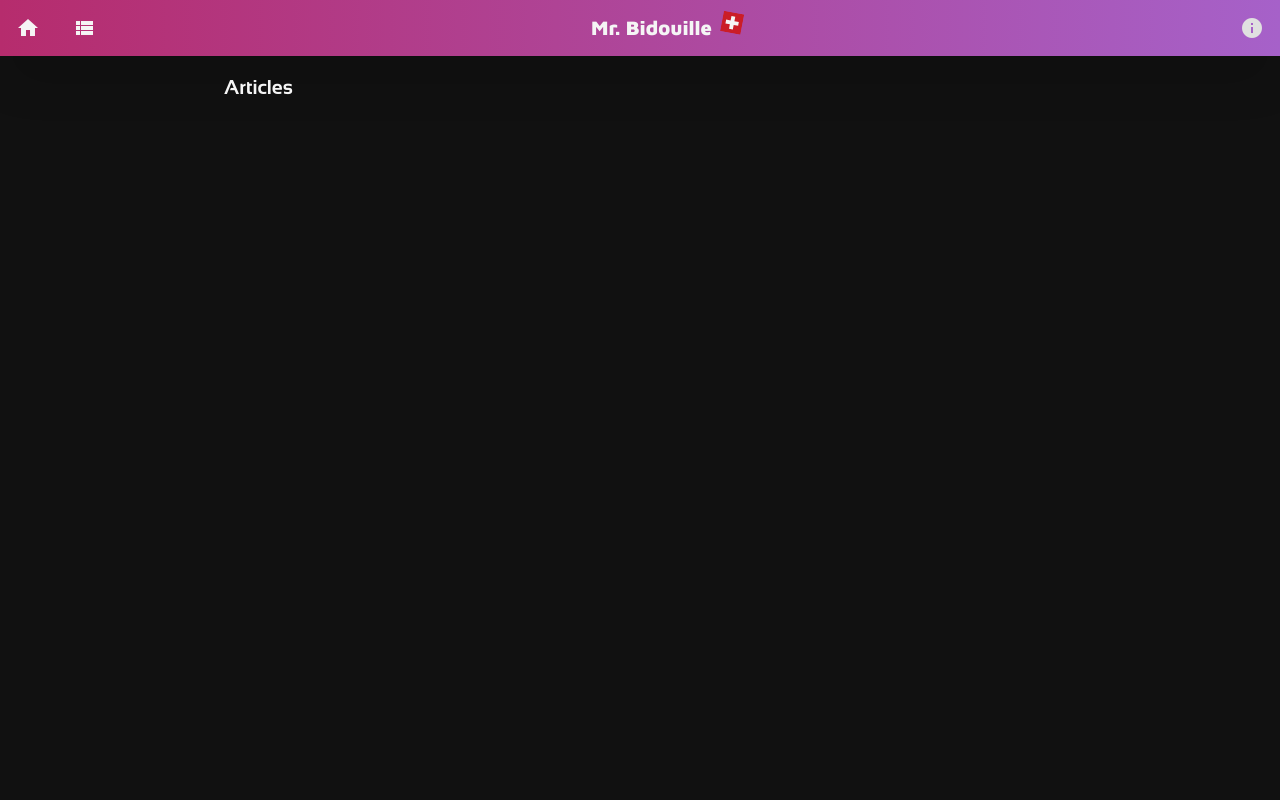
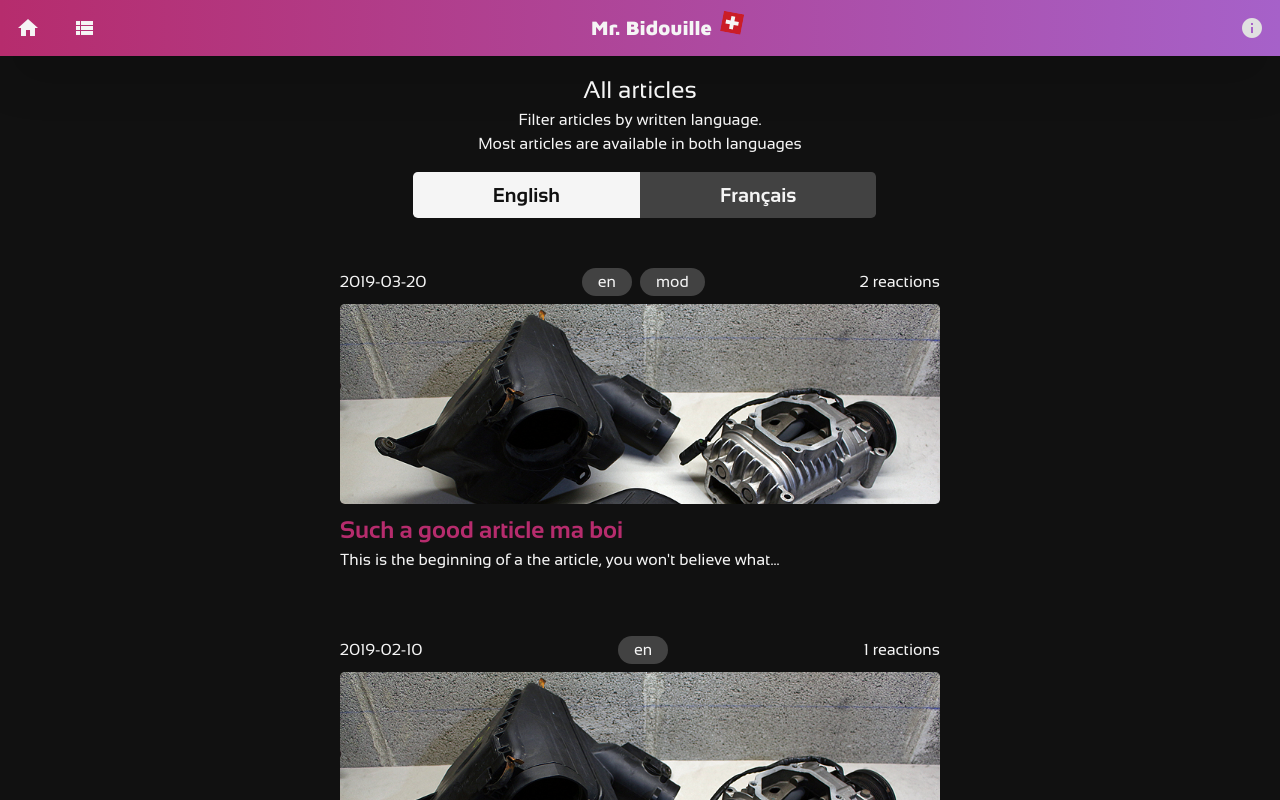
Before and after one commit to winktim/mrbidouille, a Nuxt app: page /articles in a window 1280 px wide. Built offline with nearby package versions, Linux system fonts and the light colour scheme.

Commit message:
Mostly implemented articles page Improved footer Improved about

```diff
--- a/assets/scss/components.scss
+++ b/assets/scss/components.scss
@@ -47,6 +47,26 @@
   @apply text-bid-pink underline;
 
   &:hover {
-    filter: brightness(110%);
+    @apply lighten-10;
   }
 }
+
+.article-list {
+  display: none;
+}
+
+.article-radio:checked {
+  & ~ .article-list {
+    display: flex;
+  }
+
+  & + .article-label {
+    > label {
+      @apply bg-gray-100 text-gray-900;
+
+      &:hover {
+        @apply lighten-none;
+      }
+    }
+  }
+}
--- a/components/appfooter.vue
+++ b/components/appfooter.vue
@@ -1,7 +1,7 @@
 <template>
-  <footer class="w-full border-solid border-gray-800 border-t">
+  <footer class="w-full flex justify-center">
     <p
-      class="mx-auto px-8 my-10 text-gray-500 text-center flex flex-wrap justify-center"
+      class="mx-6 md:mx-16 lg:mx-32 xl:mx-56 py-10 w-full border-solid border-gray-800 border-t text-gray-500 text-center flex flex-wrap justify-center"
     >
       <span>&copy; 2020 Mr. Bidouille - All rights reserved.</span>
       <span class="mx-1">I am not a professional.</span>
--- a/pages/about.vue
+++ b/pages/about.vue
@@ -1,8 +1,8 @@
 <template>
   <main>
     <section class="px-6 md:px-16 lg:px-32 xl:px-56 mt-4 mb-12 flex flex-col">
-      <h2 class="text-xl font-bold">
-        All there is to know about my blog
+      <h2 class="text-center text-2xl">
+        All there is to know about my blog<br class="md:hidden" />
         <span class="text-sm">(not much)</span>
       </h2>
       <div
@@ -10,7 +10,7 @@
         style="background-image: url(/images/about.jpg);"
       ></div>
 
-      <h3 class="text-lg font-bold mt-4">
+      <h3 class="text-xl font-bold mt-4">
         In English first
         <a class="nice-link" href="#fr">(français en dessous)</a>
       </h3>
@@ -49,7 +49,7 @@
         a mail at <hiddenmail class="nice-link"></hiddenmail>.
       </p>
 
-      <h4 class="mt-2 font-bold">Stickers !</h4>
+      <h4 class="mt-2 text-lg font-bold">Stickers !</h4>
 
       <p class="my-2">
         I have stickers, that you can obtain by meeting with me, or when buying
@@ -57,7 +57,7 @@
         I would be touched if you decided on using them :)
       </p>
 
-      <h4 class="mt-2 font-bold">Some formalities</h4>
+      <h4 class="mt-2 text-lg font-bold">Some formalities</h4>
 
       <p class="my-2">
         For my own protection, I have to say that whatever information you find
@@ -70,7 +70,7 @@
         depends on it.
       </p>
 
-      <h3 id="fr" class="text-lg font-bold mt-4">Et maintenant en français</h3>
+      <h3 id="fr" class="text-xl font-bold mt-4">Et maintenant en français</h3>
 
       <p class="my-2">
         Hey, merci de prendre le temps de visiter mon blog !<br />
@@ -103,7 +103,7 @@
         <hiddenmail class="nice-link"></hiddenmail>.
       </p>
 
-      <h4 class="mt-2 font-bold">Stickers !</h4>
+      <h4 class="mt-2 text-lg font-bold">Stickers !</h4>
 
       <p class="my-2">
         J'ai des stickers, que vous pouvez obtenir en me rencontrant, ou en
@@ -111,7 +111,7 @@
         Je serais touché si vous décidiez de les utiliser :)
       </p>
 
-      <h4 class="mt-2 font-bold">Quelques formalitées</h4>
+      <h4 class="mt-2 text-lg font-bold">Quelques formalitées</h4>
 
       <p class="my-2">
         Pour ma propre protection, je dois mentionner que les informations que
@@ -121,7 +121,7 @@
         Votre sécurité doit toujours être prioritaire lorsque vous travaillez
         sur un véhicule ou avec de l'électronique. En cas de doutes, demandez
         toujours l'aide d'un professionel.<br />
-        Je ne supporte pas la conduite dangereuse sur routes publiques. Suivez
+        Je n'encourage pas la conduite dangereuse sur routes publiques. Suivez
         toujours les règles de la circulation et essayez de ne pas faire de
         conneries. En tant que communautée, notre image en dépend.
       </p>
--- a/pages/articles.vue
+++ b/pages/articles.vue
@@ -1,7 +1,179 @@
 <template>
   <main>
-    <section class="px-6 md:px-16 lg:px-32 xl:px-56 mt-4">
-      <h2 class="text-xl font-bold">Articles</h2>
+    <section class="w-full px-6 md:px-16 lg:px-32 xl:px-56 mt-4">
+      <h2 class="text-center text-2xl">All articles</h2>
+      <p class="text-center">
+        Filter articles by written language.<br />
+        Most articles are available in both languages
+      </p>
+
+      <!-- clever css hack to display a div based on the radio selected as well as style the relevant label -->
+      <!-- buttons for switching language are relocated at the top of this div -->
+      <div class="relative mt-4 pt-16">
+        <!-- english -->
+        <div>
+          <input
+            class="article-radio hidden"
+            type="radio"
+            id="english"
+            name="language"
+            value="english"
+            checked
+          />
+          <div
+            class="article-label absolute top-0 left-0 w-1/2 flex justify-end"
+          >
+            <label
+              class="max-w-full text-center bg-gray-800 text-xl font-bold py-2 w-full md:w-auto md:px-20 rounded-l-md cursor-pointer hover:lighten-10 select-none"
+              for="english"
+              >English</label
+            >
+          </div>
+          <ul
+            class="article-list w-full flex flex-col items-center justify-center lg:flex-row lg:flex-wrap"
+          >
+            <li
+              v-for="(article, i) in en"
+              :key="i"
+              class="max-w-full flex justify-center my-4 md:my-8 lg:mx-8"
+            >
+              <article-preview
+                :date="article.date"
+                :tags="article.tags"
+                :reactions="article.reactions"
+                :img="article.img"
+                :title="article.title"
+                :summary="article.summary"
+                :link="article.link"
+              ></article-preview>
+            </li>
+          </ul>
+        </div>
+
+        <!-- french -->
+        <div>
+          <input
+            class="article-radio hidden"
+            type="radio"
+            id="french"
+            name="language"
+            value="french"
+          />
+          <div
+            class="article-label absolute top-0 right-0 w-1/2 flex justify-start"
+          >
+            <label
+              class="text-center bg-gray-800 text-xl font-bold py-2 w-full md:w-auto md:px-20 rounded-r-md cursor-pointer hover:lighten-10 select-none"
+              for="french"
+              >Français</label
+            >
+          </div>
+          <ul
+            class="article-list w-full flex flex-col items-center justify-center lg:flex-row lg:flex-wrap"
+          >
+            <li
+              v-for="(article, i) in fr"
+              :key="i"
+              class="max-w-full flex justify-center my-4 md:my-8 lg:mx-8"
+            >
+              <article-preview
+                :date="article.date"
+                :tags="article.tags"
+                :reactions="article.reactions"
+                :img="article.img"
+                :title="article.title"
+                :summary="article.summary"
+                :link="article.link"
+              ></article-preview>
+            </li>
+          </ul>
+        </div>
+      </div>
     </section>
   </main>
 </template>
+<script>
+import ArticlePreview from '../components/articlepreview'
+export default {
+  components: { ArticlePreview },
+  computed: {
+    en() {
+      return [
+        {
+          date: '2019-03-20',
+          tags: ['en', 'mod'],
+          reactions: 2,
+          img: '/images/test.jpg',
+          title: 'Such a good article ma boi',
+          summary:
+            "This is the beginning of a the article, you won't believe what...",
+          link: '/en/test',
+        },
+        {
+          date: '2019-02-10',
+          tags: ['en'],
+          reactions: 1,
+          img: '/images/test.jpg',
+          title: 'Another one',
+          summary:
+            "This is the beginning of a the article, you won't believe what...",
+          link: '/en/test',
+        },
+        {
+          date: '2012-12-01',
+          tags: ['en', 'mod'],
+          reactions: 10,
+          img: '/images/test.jpg',
+          title: 'And another one',
+          summary:
+            "This is the beginning of a the article, you won't believe what...",
+          link: '/en/test',
+        },
+      ]
+    },
+    fr() {
+      return [
+        {
+          date: '2012-01-20',
+          tags: ['fr', 'mod'],
+          reactions: 14,
+          img: '/images/test.jpg',
+          title: 'A dieu ça va le chalet ou bien',
+          summary: 'Ah ouais quand même faut un peu changer cte merde là...',
+          link: '/en/test',
+        },
+        {
+          date: '2019-02-10',
+          tags: ['fr'],
+          reactions: 1,
+          img: '/images/test.jpg',
+          title: 'A de dieu ça chleingue',
+          summary:
+            "This is the beginning of a the article, you won't believe what...",
+          link: '/en/test',
+        },
+        {
+          date: '2012-12-01',
+          tags: ['fr', 'mod'],
+          reactions: 10,
+          img: '/images/test.jpg',
+          title: 'Regarde moi ce bobet',
+          summary:
+            "This is the beginning of a the article, you won't believe what...",
+          link: '/en/test',
+        },
+        {
+          date: '2020-01-01',
+          tags: ['fr'],
+          reactions: 3,
+          img: '/images/test.jpg',
+          title: "Mais c'que ça peut roiller",
+          summary:
+            "This is the beginning of a the article, you won't believe what...",
+          link: '/en/test',
+        },
+      ]
+    },
+  },
+}
+</script>
--- a/tailwind.config.js
+++ b/tailwind.config.js
@@ -35,6 +35,7 @@ module.exports = {
       'background': 'background',
     },
     colorVariations: {
+      none: 0,
       5: 5,
       10: 10,
     },
```
